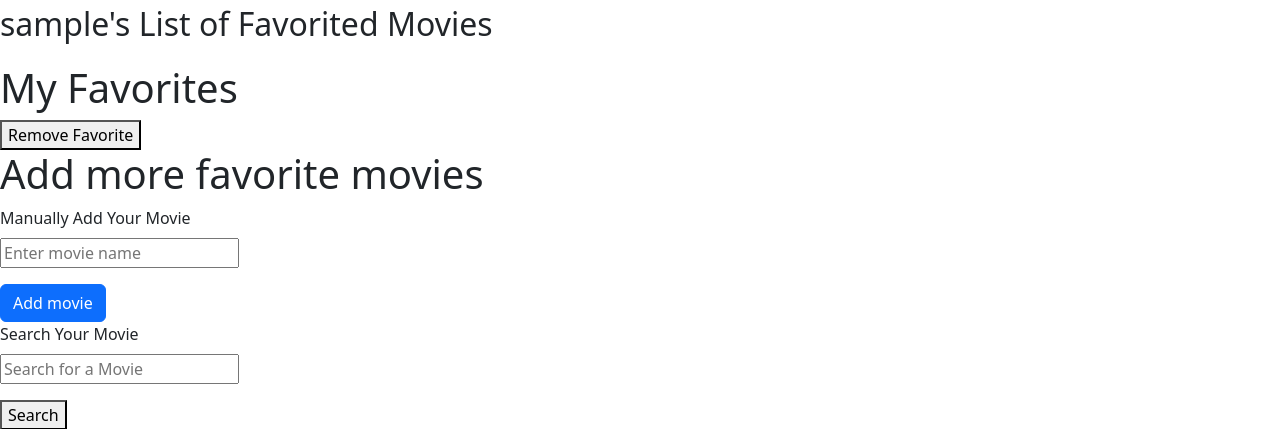
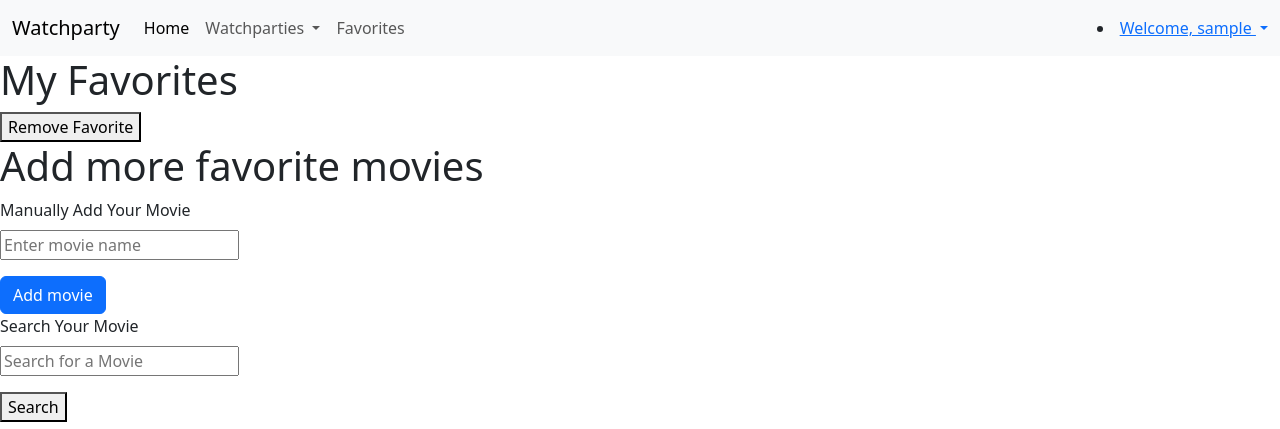
Before and after one commit to DecentDio/WatchParty, a Django app: page /favorites in a window 1280 px wide. Shown: the top 429 px of the page. Run offline with Django 4.2, Linux system fonts and the light colour scheme; the visitor is signed in with stand-in values (Sample User, id 1); data that the repository does not hold is empty; some libraries are stand-ins or nearby versions.

Commit message:
Revamped nav bar

```diff
--- a/organizer/templates/organizer/favorites.html
+++ b/organizer/templates/organizer/favorites.html
@@ -3,11 +3,83 @@
 {% load static %}
 {% load bootstrap5 %}
 {% bootstrap_css %}
+{% bootstrap_javascript %}
+
 <html lang="en">
+
+<!--
+<nav class="navbar navbar-expand-lg navbar-light bg-light ms-auto">
+    <a class="btn btn-secondary md" href="{% url 'organizer:login' %}" role="button">Home</a>
+    <div class="dropdown">
+        <button class="btn btn-secondary dropdown-toggle" type="button" id="watchpartyDropDown" data-bs-toggle="dropdown" aria-expanded="false">
+        Watchparties
+        </button>
+        <ul class="dropdown-menu" aria-labelledby="watchparties">
+        <li><a class="dropdown-item" href="{% url 'organizer:watchparties' %}">My Watchparties</a></li>
+        <li><a class="dropdown-item" href="{% url 'organizer:form' %}">Create Watchparty</a></li>
+        </ul>
+    </div>
+    <div class="dropdown">
+        <button class="btn btn-secondary dropdown-toggle" type="button" id="accountDropDown" data-bs-toggle="dropdown" aria-expanded="false">
+        Account
+        </button>
+        <ul class="dropdown-menu" aria-labelledby="account">
+        <li><a class="dropdown-item" href="{% url 'organizer:favorites' %}">Favorites</a></li>
+        <li><a class="dropdown-item" href="{% url 'organizer:logout' %}">Logout</a></li>
+        </ul>
+    </div>
+</nav>
+-->
+
+<nav class="navbar navbar-expand-lg navbar-light bg-light">
+    <div class="container-fluid">
+        <a class="navbar-brand" href="#">Watchparty</a>
+        <button class="navbar-toggler" type="button" data-bs-toggle="collapse" data-bs-target="#navbarSupportedContent" aria-controls="navbarSupportedContent" aria-expanded="false" aria-label="Toggle navigation">
+        <span class="navbar-toggler-icon"></span>
+        </button>
+        <div class="collapse navbar-collapse" id="navbarSupportedContent">
+        <ul class="navbar-nav me-auto mb-2 mb-lg-0">
+            <li class="nav-item">
+            <a class="nav-link active" aria-current="page" href="{% url 'organizer:login' %}" role="button">Home</a>
+            </li>
+            <li class="nav-item dropdown">
+            <a class="nav-link dropdown-toggle" href="#" id="navbarDropdown" role="button" data-bs-toggle="dropdown" aria-expanded="false">
+                Watchparties
+            </a>
+            <ul class="dropdown-menu" aria-labelledby="navbarDropdown">
+                <li><a class="dropdown-item" href="{% url 'organizer:watchparties' %}">My Watchparties</a></li>
+                <li><a class="dropdown-item" href="{% url 'organizer:form' %}">Create Watchparty</a></li>
+
+            </ul>
+            </li>
+            <li class = "Favorites">
+                <a class="nav-link favorites" aria-current="page" href="{% url 'organizer:favorites' %}" role="button"> Favorites </a>
+            </li>
+
+
+        </ul>
+
+        <ul class="navbar-nav1 mr-auto mf-2 mf-lg-0"></ul>
+            <li class="nav1-item dropdown">
+                <a class="nav1-link dropdown-toggle" href="#" id="navbarDropdown" role="button" data-bs-toggle="dropdown" aria-expanded="false">
+                Welcome, {{user}}
+                </a>
+                <ul class="dropdown-menu" aria-labelledby="navbarDropdown">
+                <li><a class="dropdown-item" href="{% url 'organizer:logout' %}">Logout</a></li>
+                <!-- <li><hr class="dropdown-divider"></li>
+                <li><a class="dropdown-item" href="#">Something else here</a></li> -->
+                </ul>
+            </li>
+        </ul>
+
+    </div>
+    </div>
+    </nav>
+
 <head>
 <meta charset="UTF-8">
-    <p class = "fs-2"> {{user}}'s List of Favorited Movies </p>
-    <!--<h1 class = "text-center"> {{user}}'s List of Favorited Movies</h1> -->
+<!-- <p class = "fs-2"> {{user}}'s List of Favorited Movies </p>
+<h1 class = "text-center"> {{user}}'s List of Favorited Movies</h1> -->
 </head>
 <body>
 <h1> My Favorites</h1>
```
Also changed, not shown: organizer/templates/organizer/login.html (+50 -1 lines). Lines whose indentation alone changed are shown as unchanged.
